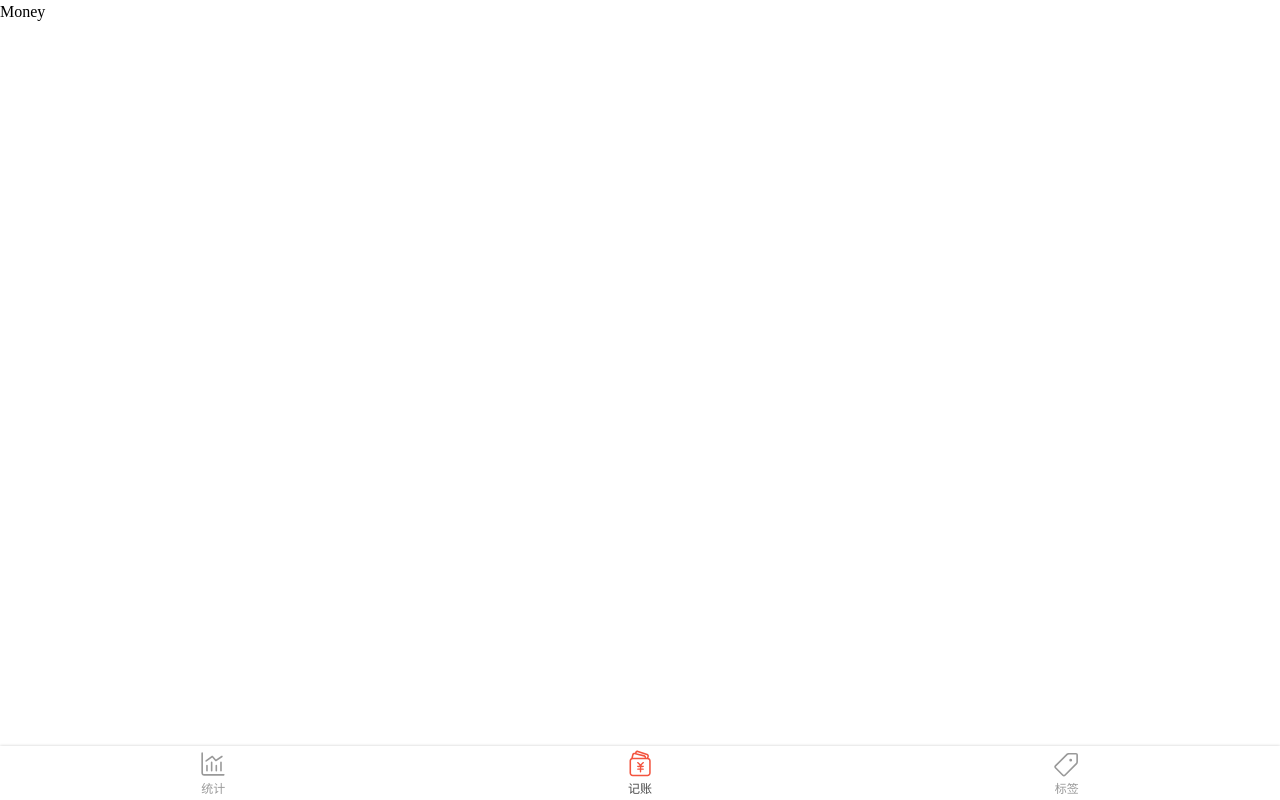
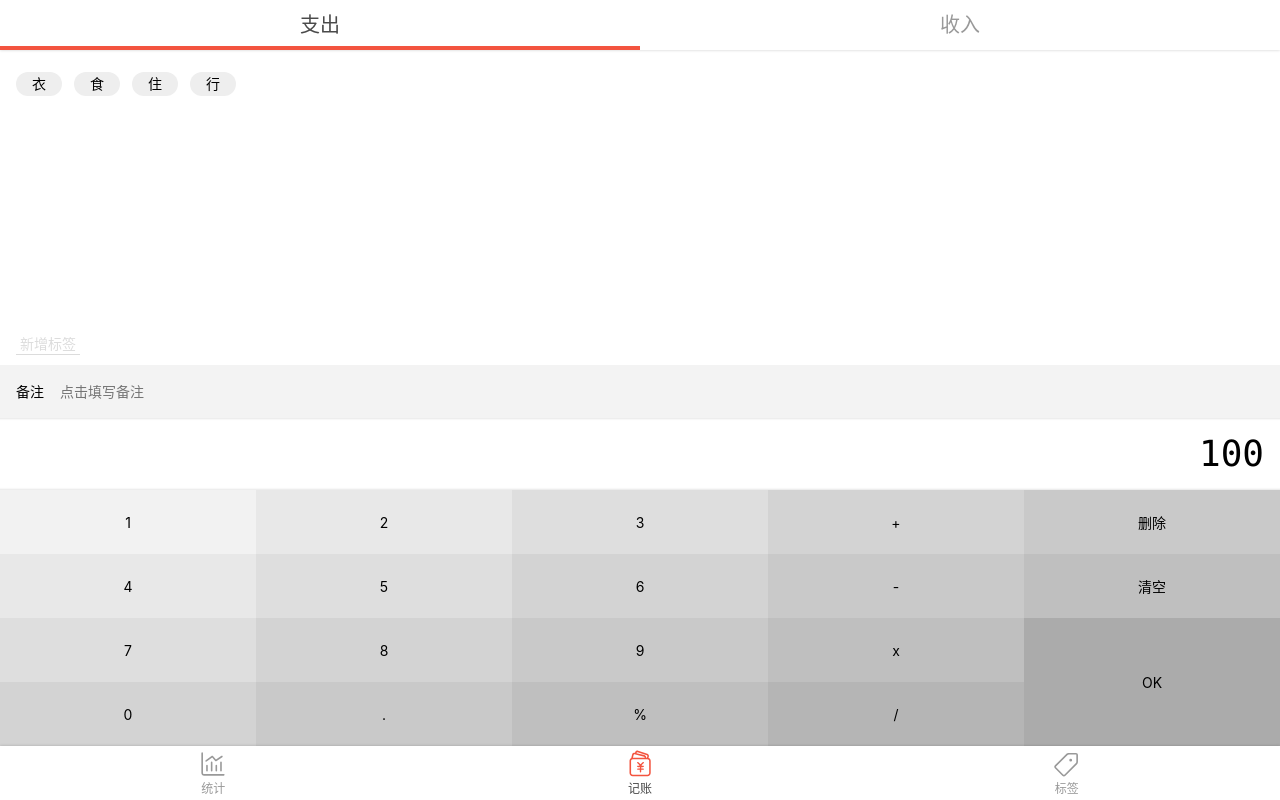
Before and after one commit to sozyhi/account-books, a Vue app: page /#/money in a window 1280 px wide. Built offline with nearby package versions, Linux system fonts and the light colour scheme.

Commit message:
Moneyscss页面

```diff
--- a/public/index.html
+++ b/public/index.html
@@ -8,9 +8,7 @@
     <title><%= htmlWebpackPlugin.options.title %></title>
   </head>
   <body>
-    <noscript>
-      <strong>We're sorry but <%= htmlWebpackPlugin.options.title %> doesn't work properly without JavaScript enabled. Please enable it to continue.</strong>
-    </noscript>
+
     <div id="app"></div>
     <!-- built files will be auto injected -->
   </body>
--- a/src/App.vue
+++ b/src/App.vue
@@ -5,15 +5,14 @@
 </template>
 
 <style lang="scss">
-  *{
-    margin: 0;
-    padding: 0;
-  box-sizing: border-box}
-  body{
-    line-height: 1.5;
-  }
-  a{
-    text-decoration: none;
-    color:inherit;
-  }
+@import '~@/assets/style/reset.scss';
+@import '~@/assets/style/uniform-color.scss';
+
+body{
+  line-height: 1.5;
+  font-family: $font-hei;
+  font-size:14px;
+  -webkit-font-smoothing: antialiased;
+  -moz-osx-font-smoothing: grayscale;
+}
 </style>
--- /dev/null
+++ b/src/assets/style/reset.scss
@@ -0,0 +1,17 @@
+*{
+  margin: 0;
+  padding: 0;
+  box-sizing: border-box}
+a{
+  text-decoration: none;
+  color:inherit;
+}
+ol,ul{
+  list-style: none;
+}
+button,input{
+  font:inherit;
+}
+:focus{
+  outline: none;
+}
--- a/src/assets/style/uniform-color.scss
+++ b/src/assets/style/uniform-color.scss
@@ -1,4 +1,24 @@
-$shadow:rgba(0,0,0,0.2);
-$color-1:#999999;
-$color-2:#4A4A4A;
-$color-3:#F3543F;
+$color-shadow:rgba(0,0,0,0.2);
+$color-background:#EEEEEE;
+$color-ordinary:#999999;
+$color-unselected-word:#DCDCDC;
+$color-selected-word:#4A4A4A;
+$color-selected-icon:#F3543F;
+$font-hei:-apple-system, "Noto Sans", "Helvetica Neue", Helvetica, "Nimbus Sans L", Arial, "Liberation Sans", "PingFang SC", "Hiragino Sans GB", "Noto Sans CJK SC", "Source Han Sans SC", "Source Han Sans CN", "Microsoft YaHei", "Wenquanyi Micro Hei", "WenQuanYi Zen Hei", "ST Heiti", SimHei, "WenQuanYi Zen Hei Sharp", sans-serif;
+$font-song: Georgia, "Nimbus Roman No9 L", "Songti SC", "Noto Serif CJK SC", "Source Han Serif SC", "Source Han Serif CN", STSong, "AR PL New Sung", "AR PL SungtiL GB", NSimSun, SimSun, "TW\-Sung", "WenQuanYi Bitmap Song", "AR PL UMing CN", "AR PL UMing HK", "AR PL UMing TW", "AR PL UMing TW MBE", PMingLiU, MingLiU, serif;
+$font-kai:Baskerville, "Times New Roman", "Liberation Serif", STFangsong, FangSong, FangSong_GB2312, "CWTEX\-F", serif;
+
+%clearFix{
+  &::after{
+    content: '';
+    clear: both;
+    display: block;
+  }
+}
+%innerShadow{
+  box-shadow: inset 0 -3px 3px -3px $color-shadow,
+              inset 0 3px 3px -3px $color-shadow;
+}
+%outerShadow{
+  box-shadow: 0 0 3px $color-shadow;
+}
--- a/src/components/Layout.vue
+++ b/src/components/Layout.vue
@@ -1,6 +1,6 @@
 <template>
-  <div class="nav-wrapper">
-    <div class="content">
+  <div class="layout-wrapper">
+    <div class="content" :class=" classPrefix && `${classPrefix}-content`">
       <slot/>
     </div>
     <Nav/>
@@ -8,12 +8,13 @@
 </template>
 <script lang="ts">
   export default {
+    props:['classPrefix'],
     name: 'Layout'
   };
 </script>
 
 <style lang="scss" scoped>
-  .nav-wrapper {
+  .layout-wrapper{
     display: flex;
     flex-direction: column;
     height: 100vh;
--- a/src/components/Nav.vue
+++ b/src/components/Nav.vue
@@ -24,12 +24,11 @@
 <style lang="scss" scoped>
   @import '~@/assets/style/uniform-color.scss';
   nav {
+    @extend %outerShadow;
     display:flex;
-    box-shadow: 0 0 3px $shadow;
-
     > .item{
       font-size: 12px;
-      color:$color-1;
+      color:$color-ordinary;
       padding: 2px 0;
       width: 33.33333%;
       display: flex;
@@ -43,9 +42,9 @@
     }
 
     > .item.selected{
-        color:$color-2;
+        color:$color-selected-word;
       >.icon{
-        fill:$color-3;
+        fill:$color-selected-icon;
         stroke-width:3px;
       }
     }
--- /dev/null
+++ b/src/components/Notes.vue
@@ -0,0 +1,34 @@
+<template>
+  <div>
+    <label class="notes">
+      <span class="name">备注</span>
+      <input type="text" placeholder="点击填写备注">
+    </label>
+  </div>
+</template>
+
+<script lang="ts">
+  export default {
+    name: 'Notes'
+  };
+</script>
+
+<style lang="scss" scoped>
+  .notes{
+    display: flex;
+    align-items: center;
+    background:#F3F3F3;
+    padding: 0 16px;
+    >.name{
+      padding-right: 16px;
+    }
+    input{
+      padding: 16px 0;
+      flex-grow: 1;
+      background: transparent;
+      border: none;
+
+    }
+  }
+
+</style>
--- /dev/null
+++ b/src/components/NumberPad.vue
@@ -0,0 +1,84 @@
+<template>
+  <div class="numberPad">
+    <div class="output">100</div>
+    <div class="calculate">
+      <button>1</button>
+      <button>2</button>
+      <button>3</button>
+      <button>+</button>
+      <button>删除</button>
+      <button>4</button>
+      <button>5</button>
+      <button>6</button>
+      <button>-</button>
+      <button>清空</button>
+      <button>7</button>
+      <button>8</button>
+      <button>9</button>
+      <button>x</button>
+      <button class="ok">OK</button>
+      <button>0</button>
+      <button>.</button>
+      <button>%</button>
+      <button>/</button>
+    </div>
+  </div>
+</template>
+
+<script lang="ts">
+  export default {
+    name: 'NumberPad'
+  };
+</script>
+
+<style lang="scss" scoped>
+  @import "~@/assets/style/uniform-color.scss";
+  .numberPad{
+    >.output{
+      padding: 9px 16px;
+      font-size: 36px;
+      font-family: Consolas,monospace;
+      text-align: right;
+      @extend %innerShadow;
+    }
+    >.calculate{
+      @extend %clearFix;
+      >button{
+        width: 20%;
+        height: 64px;
+        float: left;
+        border: none;
+        background:transparent;
+        &.ok{
+          height: 128px;
+          float: right;
+        }
+        $bg:#f2f2f2;
+        &:nth-child(1){
+          background:$bg;
+        }
+        &:nth-child(2),&:nth-child(6){
+          background:darken($bg,4%);
+        }
+        &:nth-child(3),&:nth-child(7),&:nth-child(11){
+          background:darken($bg,4%*2);
+        }
+        &:nth-child(4),&:nth-child(8),&:nth-child(12),&:nth-child(16){
+          background:darken($bg,4%*3);
+        }
+        &:nth-child(5),&:nth-child(9),&:nth-child(13),&:nth-child(17){
+          background:darken($bg,4%*4);
+        }
+        &:nth-child(10),&:nth-child(14),&:nth-child(18){
+          background:darken($bg,4%*5);
+        }
+        &:nth-child(15){
+          background:darken($bg,4%*7);
+        }
+        &:nth-child(19){
+          background:darken($bg,4%*6);
+        }
+      }
+    }
+  }
+</style>
--- /dev/null
+++ b/src/components/Tags.vue
@@ -0,0 +1,56 @@
+<template>
+  <div class="tags">
+    <ul class="current">
+      <li>衣</li>
+      <li>食</li>
+      <li>住</li>
+      <li>行</li>
+    </ul>
+    <div class="new">
+      <button>新增标签</button>
+    </div>
+  </div>
+</template>
+
+<script lang="ts">
+  export default {
+    name: 'Tags'
+  };
+</script>
+
+<style lang="scss" scoped>
+  @import "~@/assets/style/uniform-color.scss";
+  .tags{
+    padding: 16px;
+    flex-grow: 1;
+    position: relative;
+    > .current{
+      display:flex;
+      flex-wrap: wrap;
+      > li{
+        overflow:hidden;
+        background: $color-background;
+        $h:24px;
+        height:$h;
+        line-height: $h;
+        border-radius:$h/2;
+        padding: 0 16px;
+        margin-right: 12px;
+        margin-top: 6px;
+      }
+    }
+    > .new{
+      position: absolute;
+      bottom: 10px;
+      button{
+        background: transparent;
+        border:none;
+        color:$color-unselected-word;
+        border-bottom: 1px solid;
+        padding: 0 4px;
+
+      }
+    }
+  }
+
+</style>
--- /dev/null
+++ b/src/components/Types.vue
@@ -0,0 +1,45 @@
+<template>
+  <div>
+    <ul class="type">
+      <li class="selected">支出</li>
+      <li>收入</li>
+    </ul>
+  </div></template>
+
+<script lang="ts">
+  export default {
+    name: 'Types'
+  };
+</script>
+
+<style lang="scss" scoped>
+  @import "~@/assets/style/uniform-color.scss";
+  .type{
+    @extend %outerShadow;
+    display: flex;
+    font-size: 20px;
+    >li{
+      position: relative;
+      color: $color-ordinary;
+      display: flex;
+      justify-content:space-around;
+      width: 50vw;
+      padding:10px 0;
+      &.selected{
+        color:$color-selected-word;
+        &::after{
+          content:'';
+          position: absolute;
+          bottom:0;
+          left: 0;
+          background: $color-selected-icon;
+          height: 4px;
+          width: 100%;
+
+
+        }
+      }
+    }
+  }
+
+</style>
--- a/src/views/Money.vue
+++ b/src/views/Money.vue
@@ -1,13 +1,28 @@
 <template>
   <div>
-    <Layout>
-      <p>Money</p>
-    </Layout>
+    <Layout classPrefix="money">
+      <Types/>
+      <Tags/>
+      <Notes/>
+      <NumberPad/>
+ </Layout>
   </div>
 </template>
 
 <script lang="ts">
+  import Types from '@/components/Types.vue';
+  import Tags from '@/components/Tags.vue';
+  import Notes from '@/components/Notes.vue';
+  import NumberPad from '@/components/NumberPad.vue';
   export default {
     name: 'Money',
+    components: {NumberPad, Notes, Tags, Types},
   };
 </script>
+
+<style lang="scss">
+  .money-content{
+    display: flex;
+    flex-direction: column;
+  }
+</style>
```
